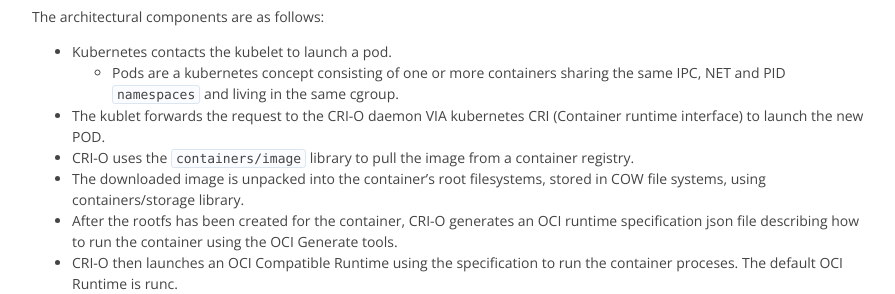
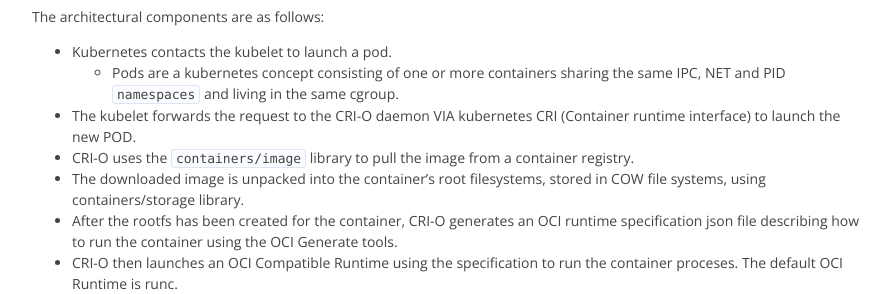
Before and after one commit to cri-o/cri-o.io, a Jekyll site: the page built from index.md, in a window 1280 px wide and 900 px high, scrolled down 2144 px. Shown: the part 154-448 px from the top of the window, without its empty margins (192-1087 px from the left). Built offline with Jekyll 4.4.1, drawn with Linux system fonts in a browser that asks for light colours; comment, search, counter and statistics services are not loaded.

Commit message:
Fix kubelet typo in index.md
Signed-off-by: Victor Morales <victor.morales@intel.com>

```diff
--- a/index.md
+++ b/index.md
@@ -63,7 +63,7 @@ The architectural components are as follows:
 
 - Kubernetes contacts the kubelet to launch a pod.
   - Pods are a kubernetes concept consisting of one or more containers sharing the same IPC, NET and PID `namespaces` and living in the same cgroup.
-- The kublet forwards the request to the CRI-O daemon VIA kubernetes CRI (Container runtime interface) to launch the new POD.
+- The kubelet forwards the request to the CRI-O daemon VIA kubernetes CRI (Container runtime interface) to launch the new POD.
 - CRI-O uses the `containers/image` library to pull the image from a container registry.
 - The downloaded image is unpacked into the container's root filesystems, stored in COW file systems, using containers/storage library.
 - After the rootfs has been created for the container, CRI-O generates an OCI runtime specification json file describing how to run the container using the OCI Generate tools.
```
